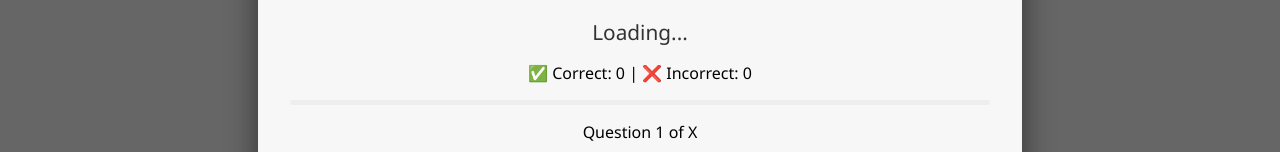
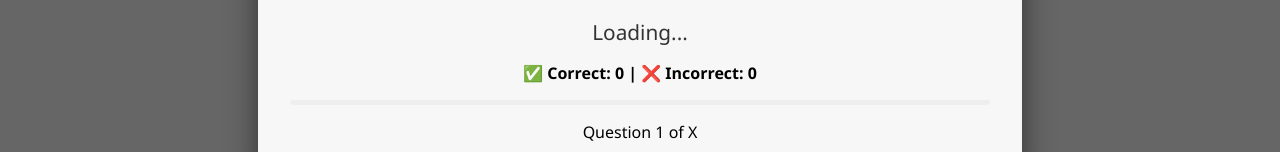
Before and after one commit to mairima/pp2-codequiz, a plain HTML site: page index.html in a window 1280 px wide. Shown: the part 465-617 px from the top of the page. Drawn offline with Linux system fonts and the light colour scheme; files whose address does not match are found by name.

Commit message:
Add result css

```diff
--- a/assets/css/style.css
+++ b/assets/css/style.css
@@ -51,6 +51,10 @@ body {
     margin-top: 20px;
     display: none;
   }
+  #results {
+    margin-top: 1rem;
+    font-weight: bold;
+  }
 
 #progress-container {
 
```
